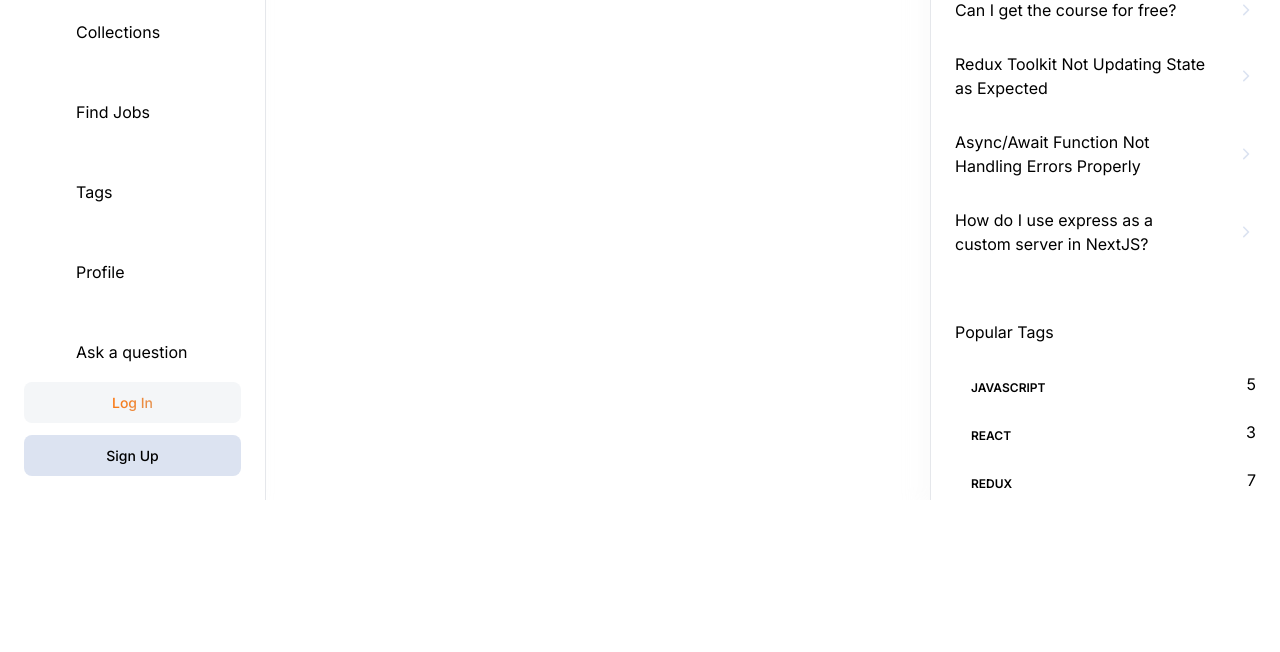
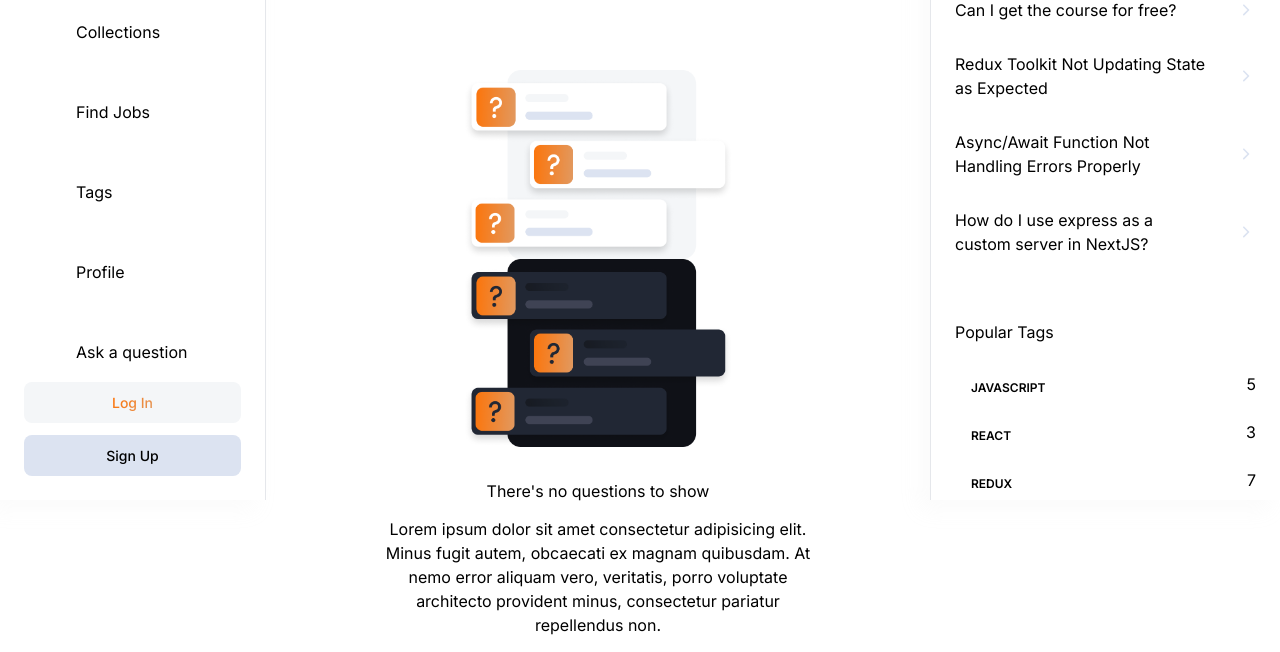
Before and after one commit to nmolcrestha/issue_forum_n13, a Next.js app: page / in a window 1280 px wide. Shown: the part 300-952 px from the top of the page. Before the commit the page ends 800 px from the top, so only its background shows below. Built offline with nearby package versions, Linux system fonts and the light colour scheme; no server answers.

Commit message:
No question component

```diff
--- a/app/(root)/(home)/page.tsx
+++ b/app/(root)/(home)/page.tsx
@@ -1,9 +1,39 @@
 import Filter from "@/components/shared/Filter";
 import HomeFilter from "@/components/shared/HomeFilter";
+import NoResult from "@/components/shared/NoResult";
 import LocalSearchBar from "@/components/shared/search/LocalSearchBar";
 import { Button } from "@/components/ui/button";
 import { HomePageFilters } from "@/constants/filter";
 import Link from "next/link";
+
+const questions = [
+  // {
+  //   _id: 1,
+  //   title: "Cascading Deletes in SQLAlchemy?",
+  //   tags: [
+  //     { _idL: 1, name: "python" },
+  //     { _id: 2, name: "sql" },
+  //   ],
+  //   author: "John Doe",
+  //   upvotes: 10,
+  //   views: 100,
+  //   answer: 2,
+  //   createdAt: "2022-02-01 T12:00:00:000Z",
+  // },
+  // {
+  //   _id: 1,
+  //   title: "How to center a div?",
+  //   tags: [
+  //     { _idL: 1, name: "css" },
+  //     { _id: 2, name: "html" },
+  //   ],
+  //   author: "Steve Lui",
+  //   upvotes: 5,
+  //   views: 170,
+  //   answer: 6,
+  //   createdAt: "2022-02-01 T12:00:00:000Z",
+  // },
+];
 
 export default function Home() {
   return (
@@ -32,6 +62,22 @@ export default function Home() {
         />
         <HomeFilter />
       </div>
+
+      <div className="mt-10 flex w-full flex-col gap-6">
+        {questions.length > 0 ? (
+          questions.map((question) => "Question")
+        ) : (
+          <NoResult
+            title="There's no questions to show"
+            description="Lorem ipsum dolor sit amet consectetur adipisicing elit. Minus fugit
+          autem, obcaecati ex magnam quibusdam. At nemo error aliquam vero,
+          veritatis, porro voluptate architecto provident minus, consectetur
+          pariatur repellendus non."
+            link="/ask-question"
+            linkTitle="Ask a Question"
+          />
+        )}
+      </div>
     </>
   );
 }
--- /dev/null
+++ b/components/shared/NoResult.tsx
@@ -0,0 +1,45 @@
+import Image from "next/image";
+import Link from "next/link";
+import React from "react";
+import { Button } from "../ui/button";
+
+interface Props {
+  title: string;
+  description: string;
+  link: string;
+  linkTitle: string;
+}
+
+const NoResult = ({ title, description, link, linkTitle }: Props) => {
+  return (
+    <div className="mt-10 flex w-full flex-col items-center justify-center">
+      <Image
+        src="/assets/images/light-illustration.png"
+        alt="No result illustration"
+        width={270}
+        height={200}
+        className="block object-contain dark:hidden"
+      />
+      <Image
+        src="/assets/images/dark-illustration.png"
+        alt="No result illustration"
+        width={270}
+        height={200}
+        className="block object-contain dark:flex"
+      />
+
+      <h2 className="h2-bold text-dark200_light900 mt-8">{title}</h2>
+      <p className="body-regular text-dark500_light700 my-3.5 max-w-md text-center">
+        {description}
+      </p>
+
+      <Link href={link}>
+        <Button className="paragraph-medium mt-5 min-h-[46px] rounded-lg bg-primary-500 px-4 py-3 text-light-900 hover:bg-primary-500">
+          {linkTitle}
+        </Button>
+      </Link>
+    </div>
+  );
+};
+
+export default NoResult;
```
